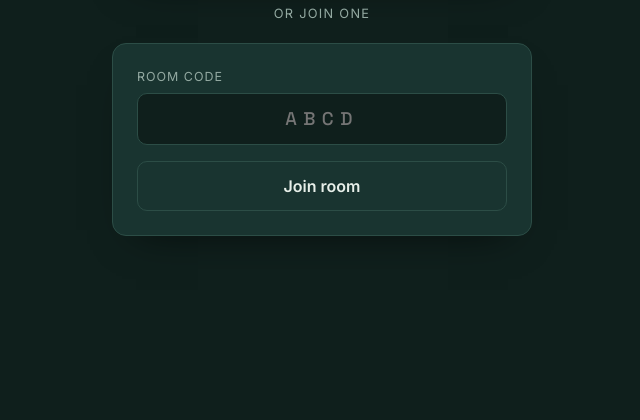
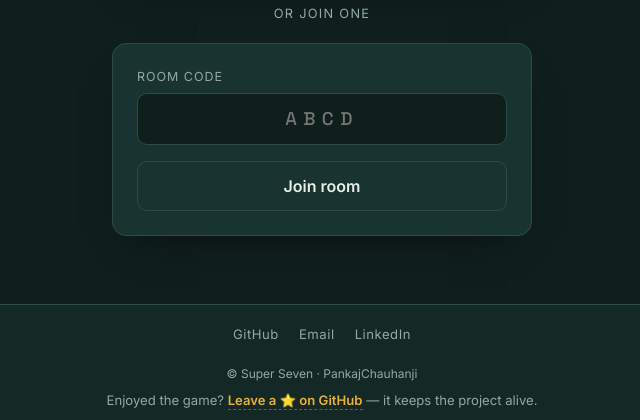
Before and after one commit to PankajChauhanji/SuperSevenCards, a Flask app: page / in a window 1280 px wide. Shown: the part 412-832 px from the top of the page, without its empty margins (318-958 px from the left). Before the commit the page ends 648 px from the top, so only its background shows below. Run offline with Flask 3, Linux system fonts and the light colour scheme.

Commit message:
commit added.

```diff
--- a/static/css/style.css
+++ b/static/css/style.css
@@ -647,3 +647,39 @@ button:disabled { opacity: 0.45; cursor: not-allowed; }
 
 /* game-over rows reuse .re-row; winner uses .caller highlight, out uses .out */
 .re-row.out { opacity: 0.5; }
+
+/* ---------- footer ---------- */
+.site-footer {
+  border-top: 1px solid var(--line);
+  padding: 1rem 1.25rem 0.6rem;
+  text-align: center;
+  background: var(--bg-2);
+}
+.footer-links {
+  display: inline-flex;
+  align-items: center;
+  gap: 1.25rem;
+  margin-bottom: 0.5rem;
+}
+.footer-links a {
+  color: var(--muted);
+  text-decoration: none;
+  font-size: 0.82rem;
+  letter-spacing: 0.04em;
+  transition: color 0.15s ease;
+}
+.footer-links a:hover { color: var(--gold); }
+.footer-copy { color: var(--muted); font-size: 0.75rem; margin-bottom: 0.5rem; }
+.footer-star {
+  font-size: 0.82rem;
+  color: var(--muted);
+  margin: 0;
+}
+.footer-star a {
+  color: var(--gold);
+  text-decoration: none;
+  font-weight: 600;
+  border-bottom: 1px dashed rgba(230,178,60,0.4);
+  padding-bottom: 1px;
+}
+.footer-star a:hover { border-bottom-color: var(--gold); }
--- a/templates/index.html
+++ b/templates/index.html
@@ -60,6 +60,16 @@
     </section>
   </main>
 
+  <footer class="site-footer">
+    <div class="footer-links">
+      <a href="https://github.com/PankajChauhanji/SuperSevenCards" target="_blank" rel="noreferrer">GitHub</a>
+      <a href="mailto:pankajchauhan.nitsri@gmail.com">Email</a>
+      <a href="https://www.linkedin.com/in/pankaj-chauhan-sde/" target="_blank" rel="noreferrer">LinkedIn</a>
+    </div>
+    <p class="footer-copy">&copy; Super Seven · PankajChauhanji</p>
+    <p class="footer-star">Enjoyed the game? <a href="https://github.com/PankajChauhanji/SuperSevenCards" target="_blank" rel="noreferrer">Leave a ⭐ on GitHub</a> — it keeps the project alive.</p>
+  </footer>
+
   <div id="toast"></div>
 
   <script src="{{ url_for('static', filename='js/vendor/socket.io.min.js') }}"></script>
```
Also changed, not shown: templates/game.html (+10 -0 lines).
